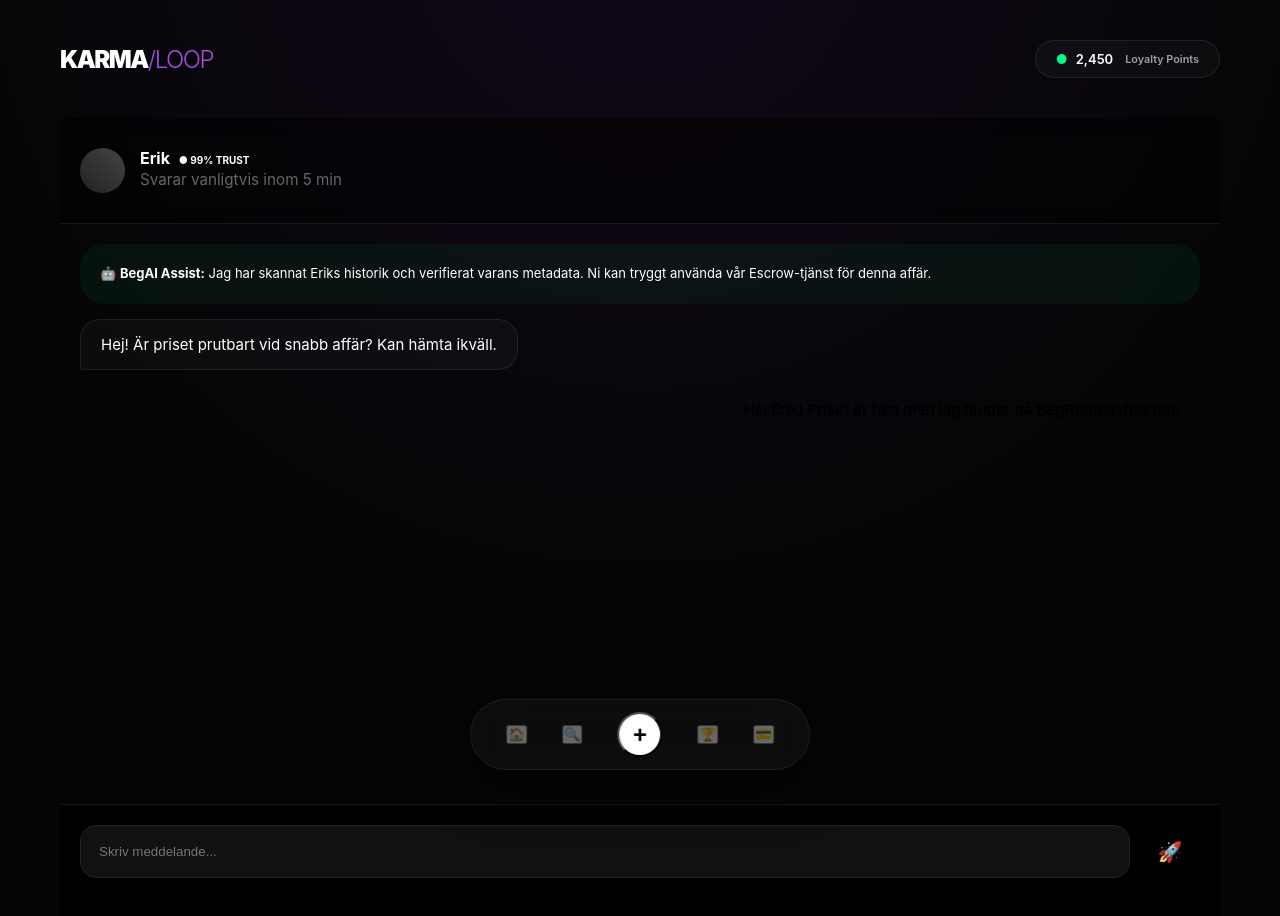
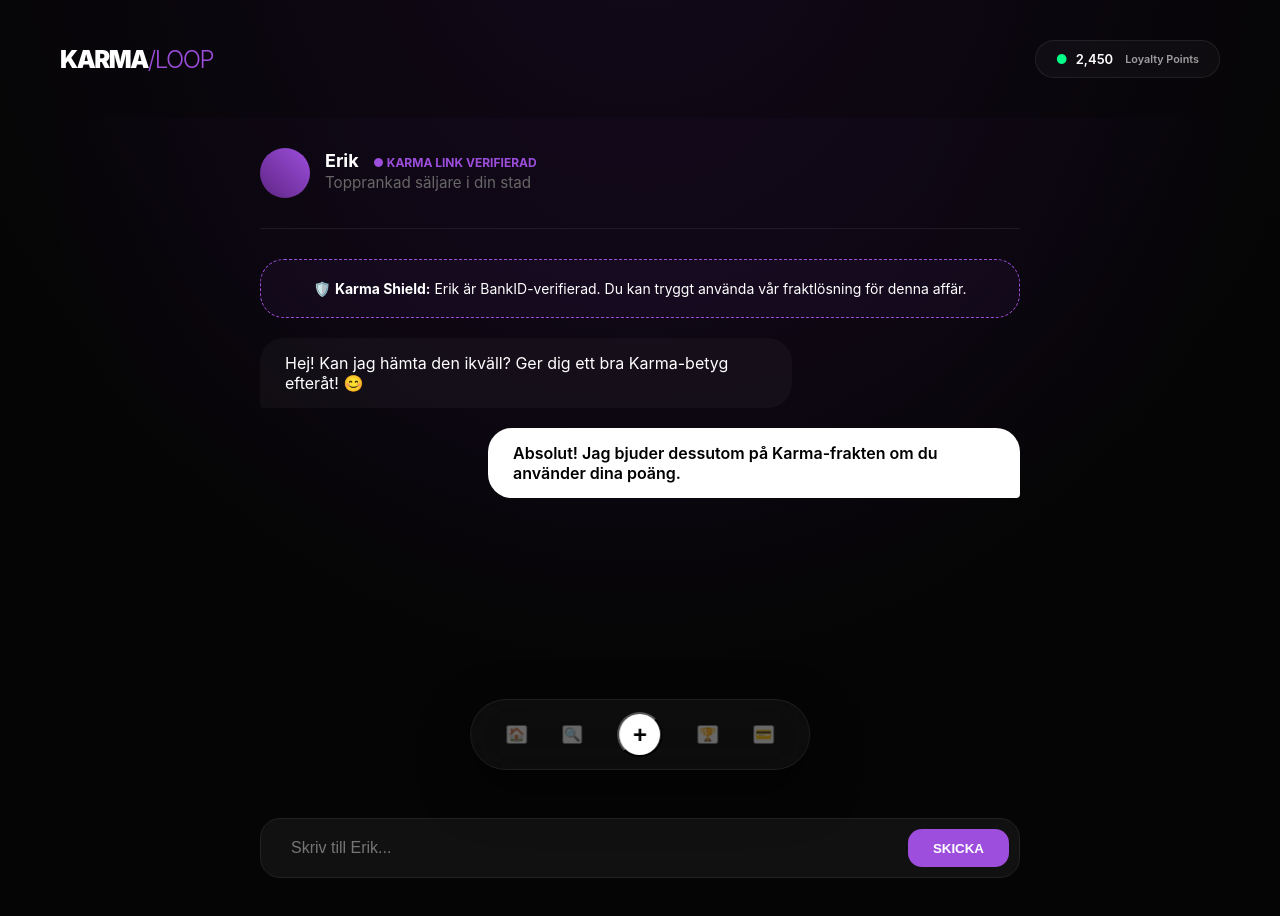
Before and after one commit to gascheckking/marketbeg-appGem, a Next.js app: page /chat/1 in a window 1280 px wide. Built offline with nearby package versions, Linux system fonts and the light colour scheme.

Commit message:
Update page.tsx

```diff
--- a/app/chat/[id]/page.tsx
+++ b/app/chat/[id]/page.tsx
@@ -1,53 +1,50 @@
 "use client";
 import { useState } from "react";
+import { useRouter } from "next/navigation";
 
 export default function ChatPage() {
   const [msg, setMsg] = useState("");
+  const router = useRouter();
 
   return (
-    <div className="app-shell" style={{ display: 'flex', flexDirection: 'column', height: '100vh' }}>
+    <div className="web-container">
+      <div className="content-wrapper" style={{ maxWidth: '800px', display: 'flex', flexDirection: 'column', height: '100vh' }}>
         {/* Chat Header */}
-      <div style={{ padding: '30px 20px', borderBottom: '1px solid var(--border)', display: 'flex', alignItems: 'center', gap: '15px', background: 'rgba(0,0,0,0.5)', backdropFilter: 'blur(10px)' }}>
-        <div style={{ width: '45px', height: '45px', background: 'linear-gradient(45deg, #222, #444)', borderRadius: '50%', border: '1px solid var(--accent)' }}></div>
+        <div style={{ padding: '30px 0', borderBottom: '1px solid var(--border)', display: 'flex', alignItems: 'center', gap: '15px' }}>
+          <div style={{ width: '50px', height: '50px', background: 'linear-gradient(45deg, #5e2583, #9d4edd)', borderRadius: '50%' }}></div>
           <div>
-          <h4 style={{ margin: 0, fontSize: '16px' }}>Erik <span style={{ color: 'var(--accent)', fontSize: '10px', marginLeft: '5px' }}>● 99% TRUST</span></h4>
-          <small className="muted">Svarar vanligtvis inom 5 min</small>
+            <h4 style={{ margin: 0, fontSize: '18px' }}>Erik <span style={{ color: '#9d4edd', fontSize: '12px', marginLeft: '10px' }}>● KARMA LINK VERIFIERAD</span></h4>
+            <small className="muted">Topprankad säljare i din stad</small>
           </div>
         </div>
 
         {/* Messages Area */}
-      <div style={{ flex: 1, padding: '20px', overflowY: 'auto', display: 'flex', flexDirection: 'column', gap: '15px' }}>
-        <div style={{
-          background: 'rgba(0, 255, 136, 0.05)',
-          padding: '20px',
-          borderRadius: '24px',
-          border: '1px dashed var(--accent)',
-          fontSize: '13px',
-          lineHeight: '1.5'
-        }}>
-          🤖 <strong>BegAI Assist:</strong> Jag har skannat Eriks historik och verifierat varans metadata. Ni kan tryggt använda vår Escrow-tjänst för denna affär.
+        <div style={{ flex: 1, padding: '30px 0', overflowY: 'auto', display: 'flex', flexDirection: 'column', gap: '20px' }}>
+          <div style={{ background: 'rgba(157, 78, 221, 0.05)', padding: '20px', borderRadius: '24px', border: '1px dashed #9d4edd', fontSize: '14px', textAlign: 'center' }}>
+            🛡️ <strong>Karma Shield:</strong> Erik är BankID-verifierad. Du kan tryggt använda vår fraktlösning för denna affär.
           </div>
 
-        <div style={{ alignSelf: 'flex-start', background: 'var(--glass)', padding: '15px 20px', borderRadius: '20px 20px 20px 4px', maxWidth: '80%', border: '1px solid var(--border)' }}>
-          <p style={{ margin: 0, fontSize: '15px' }}>Hej! Är priset prutbart vid snabb affär? Kan hämta ikväll.</p>
+          <div style={{ alignSelf: 'flex-start', background: 'var(--glass)', padding: '15px 25px', borderRadius: '24px 24px 24px 4px', maxWidth: '70%' }}>
+            <p style={{ margin: 0 }}>Hej! Kan jag hämta den ikväll? Ger dig ett bra Karma-betyg efteråt! 😊</p>
           </div>
 
-        <div style={{ alignSelf: 'flex-end', background: 'var(--accent)', color: '#000', padding: '15px 20px', borderRadius: '20px 20px 4px 20px', maxWidth: '80%', fontWeight: 600 }}>
-          <p style={{ margin: 0, fontSize: '15px' }}>Hej Erik! Priset är fast men jag bjuder på BegRunner-frakten!</p>
+          <div style={{ alignSelf: 'flex-end', background: '#fff', color: '#000', padding: '15px 25px', borderRadius: '24px 24px 4px 24px', maxWidth: '70%', fontWeight: 600 }}>
+            <p style={{ margin: 0 }}>Absolut! Jag bjuder dessutom på Karma-frakten om du använder dina poäng.</p>
           </div>
         </div>
 
         {/* Input Area */}
-      <div style={{ padding: '20px 20px 40px 20px', background: '#000', borderTop: '1px solid var(--border)' }}>
-        <div style={{ display: 'flex', gap: '10px' }}>
+        <div style={{ padding: '20px 0 40px 0' }}>
+          <div style={{ display: 'flex', gap: '10px', background: '#111', padding: '10px', borderRadius: '20px', border: '1px solid #222' }}>
             <input
               type="text"
               value={msg}
               onChange={(e) => setMsg(e.target.value)}
-            placeholder="Skriv meddelande..."
-            style={{ flex: 1, background: '#111', border: '1px solid #222', color: '#fff', padding: '18px', borderRadius: '16px', outline: 'none' }}
+              placeholder="Skriv till Erik..."
+              style={{ flex: 1, background: 'none', border: 'none', color: '#fff', padding: '10px 20px', outline: 'none', fontSize: '16px' }}
             />
-          <button style={{ background: 'var(--accent)', border: 'none', width: '60px', borderRadius: '16px', fontSize: '20px', cursor: 'pointer' }}>🚀</button>
+            <button style={{ background: '#9d4edd', border: 'none', color: '#fff', padding: '10px 25px', borderRadius: '14px', fontWeight: 700, cursor: 'pointer' }}>SKICKA</button>
+          </div>
         </div>
       </div>
     </div>
```
Lines whose indentation alone changed are shown as unchanged.
